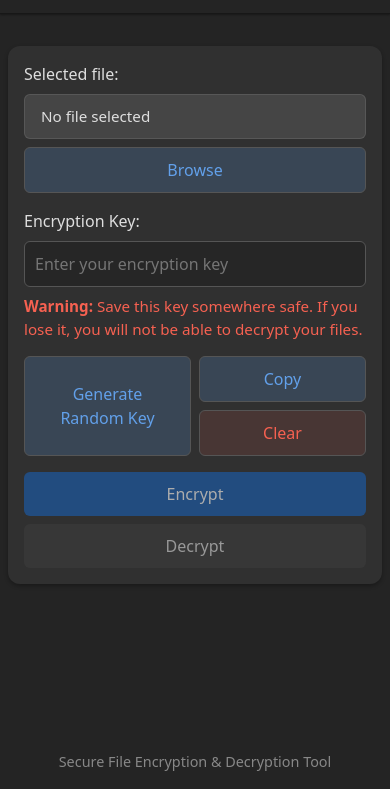
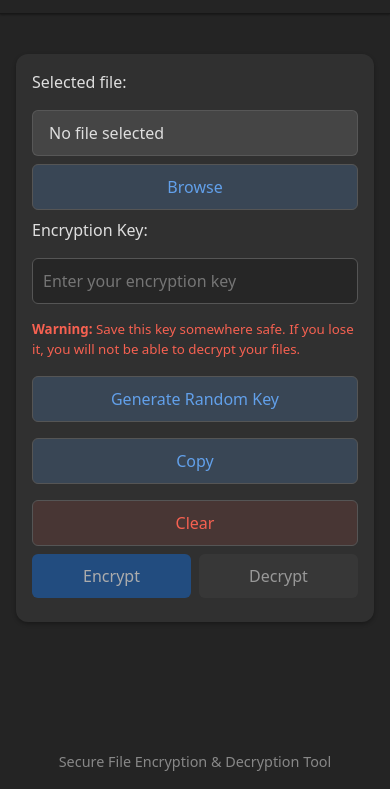
Before and after one commit to ilya-tymoshenko/CryptoApp, a website built with Vite: page frontend/index.html in a window 390 px wide. Shown: the part 55-844 px from the top of the page. Built offline with nearby package versions, Linux system fonts and the light colour scheme.

Commit message:
Refactor form layout: simplify key input structure and enhance grid styling for better alignment

```diff
--- a/frontend/index.html
+++ b/frontend/index.html
@@ -32,14 +32,12 @@
 
         <div class="form-group">
           <label for="keyInput">Encryption Key:</label>
-          <div class="key-input-group">
           <input
             type="text"
             id="keyInput"
             placeholder="Enter your encryption key"
             class="expanded-key-input"
           />
-          </div>
           <small class="key-warning">
             <strong>Warning:</strong> Save this key somewhere safe. If you lose
             it, you will not be able to decrypt your files.
--- a/frontend/src/style.css
+++ b/frontend/src/style.css
@@ -65,9 +65,86 @@ h1 {
   padding: var(--spacing-large);
   box-shadow: 0 2px 4px rgba(0, 0, 0, 0.3);
   margin-bottom: var(--spacing-large);
+
+  display: grid;
+  grid-template-areas:
+    "filelabel filelabel"
+    "filerow filerow"
+    "form form"
+    "buttons buttons";
+  grid-template-columns: 1fr 1fr;
+  grid-auto-rows: min-content;
+  gap: var(--spacing-medium);
 }
 
-/* File Row */
+.card > label[for="fileInput"] {
+  grid-area: filelabel;
+  margin-bottom: 0.5em;
+  display: block;
+}
+
+.file-row {
+  grid-area: filerow;
+  display: grid;
+  grid-template-columns: 1.6fr 0.5fr;
+  gap: var(--spacing-medium);
+  width: 100%;
+  align-items: stretch;
+  margin-bottom: 0;
+}
+
+.file-info {
+  display: grid;
+  align-items: center;
+  /* Single column grid for content alignment */
+  grid-template-columns: 1fr;
+  padding: var(--spacing-small);
+  border-radius: 6px;
+  padding: 10px 16px;
+  background-color: rgba(255, 255, 255, 0.1);
+  border: 1px solid rgba(255, 255, 255, 0.1);
+  flex: 1 1 0;
+  min-width: 0;
+}
+
+.file-info p {
+  display: grid;
+  align-items: center;
+  grid-template-columns: 1fr;
+  gap: var(--spacing-small);
+  width: 100%;
+}
+
+.file-browse {
+  display: grid;
+  align-items: center;
+  grid-template-columns: 1fr;
+  gap: var(--spacing-medium);
+  flex: 1 1 0;
+  min-width: 0;
+}
+
+.form-group {
+  grid-area: form;
+  display: grid;
+  grid-template-columns: 1fr;
+  gap: var(--spacing-small);
+  margin-bottom: 0;
+}
+
+.buttons {
+  grid-area: buttons;
+  display: grid;
+  grid-template-columns: 1fr 1fr;
+  gap: var(--spacing-medium);
+  margin-top: 0;
+}
+
+#alertBox {
+  grid-area: alert;
+}
+
+/* Remove margin from .file-info and .form-group since grid handles spacing */
 .file-info {
   padding: var(--spacing-small);
   border-radius: 6px;
@@ -86,15 +163,6 @@ h1 {
   width: 100%;
 }
 
-.file-row {
-  display: grid;
-  grid-template-columns: 1.6fr 0.5fr;
-  gap: var(--spacing-medium);
-  margin-bottom: var(--spacing-medium);
-  width: 100%;
-  align-items: stretch;
-}
-
 .file-browse {
   flex: 1 1 0;
   display: flex;
@@ -105,7 +173,6 @@ h1 {
 
 #browseBtn {
   min-width: 100px;
-
   border-radius: 6px;
   border: 1px solid #555;
   background-color: rgba(98, 160, 234, 0.2);
@@ -114,10 +181,6 @@ h1 {
 }
 
 /* Form Elements */
-.form-group {
-  margin-bottom: var(--spacing-medium);
-}
-
 label {
   display: block;
   margin-bottom: var(--spacing-small);
@@ -149,10 +212,10 @@ input[type="file"] {
 }
 
 .key-input-group {
-  display: flex;
-  flex-direction: row;
-  gap: var(--spacing-small);
-  align-items: center;
+  display: unset;
+  grid-template-columns: unset;
+  gap: unset;
+  align-items: unset;
 }
 
 .expanded-key-input {
@@ -175,8 +238,8 @@ input[type="file"] {
 }
 
 .key-action-subrow {
-  display: flex;
-  flex-direction: row;
+  display: grid;
+  grid-template-columns: 1fr 1fr;
   gap: var(--spacing-medium);
   min-width: 49%;
 }
@@ -246,7 +309,6 @@ input[type="file"] {
 .buttons {
   display: flex;
   gap: var(--spacing-medium);
-  margin-top: var(--spacing-large);
 }
 
 button {
@@ -258,6 +320,10 @@ button {
   font-weight: 500;
   flex: 1;
   transition: background-color 0.2s;
+  display: flex;
+  align-items: center;
+  justify-content: center;
+  gap: 8px;
 }
 
 .primary-btn {
@@ -321,7 +387,8 @@ footer {
   border-radius: 50%;
   border-top-color: #fff;
   animation: spin 1s linear infinite;
-  margin-right: 8px;
+  margin: 0;
+  vertical-align: middle;
 }
 
 @keyframes spin {
@@ -330,67 +397,44 @@ footer {
   }
 }
 
+/* Remove progress bar styles */
+.progress-bar-container,
+.progress-bar {
+  display: none !important;
+}
+
 /* Responsive */
 @media (max-width: 720px) {
-  .container {
-    padding: var(--spacing-small);
-  }
-
   .card {
+    grid-template-columns: 1fr;
+    grid-template-areas:
+      "filelabel"
+      "filerow"
+      "form"
+      "buttons"
+      "alert";
+    gap: var(--spacing-small);
     padding: var(--spacing-medium);
-  }
-
-  .drop-area {
-    padding: var(--spacing-medium);
-    height: 10rem;
-    font-size: 0.95rem;
-  }
-
-  .key-input-group,
-  .key-action-row,
-  .key-action-subrow,
-  .buttons {
-    flex-direction: column;
-    gap: var(--spacing-small);
-  }
-
-  .key-action-row,
-  .buttons {
-    margin-top: var(--spacing-medium);
-  }
-
-  .key-action-row button,
-  .key-action-subrow button,
-  .buttons button {
-    min-width: 0;
-    width: 100%;
-    flex: 1 1 100%;
-  }
-
-  .key-action-subrow {
-    width: 100%;
-  }
-
-  .form-group {
-    margin-bottom: var(--spacing-small);
-  }
-
-  .file-info {
-    font-size: 0.95rem;
-  }
-
-  .expanded-key-input {
-    font-size: 1rem;
-    padding: 10px;
-  }
-
-  .key-warning {
-    font-size: 0.95rem;
   }
 
   .file-row {
     grid-template-columns: 1fr;
     gap: var(--spacing-small);
+  }
+
+  .buttons {
+    grid-template-columns: 1fr;
+    gap: var(--spacing-small);
+  }
+
+  .file-info,
+  .file-info p,
+  .file-browse,
+  .form-group,
+  .key-input-group,
+  .key-action-row,
+  .key-action-subrow {
+    grid-template-columns: 1fr !important;
   }
 
   .file-browse {
```
Lines whose indentation alone changed are shown as unchanged.
